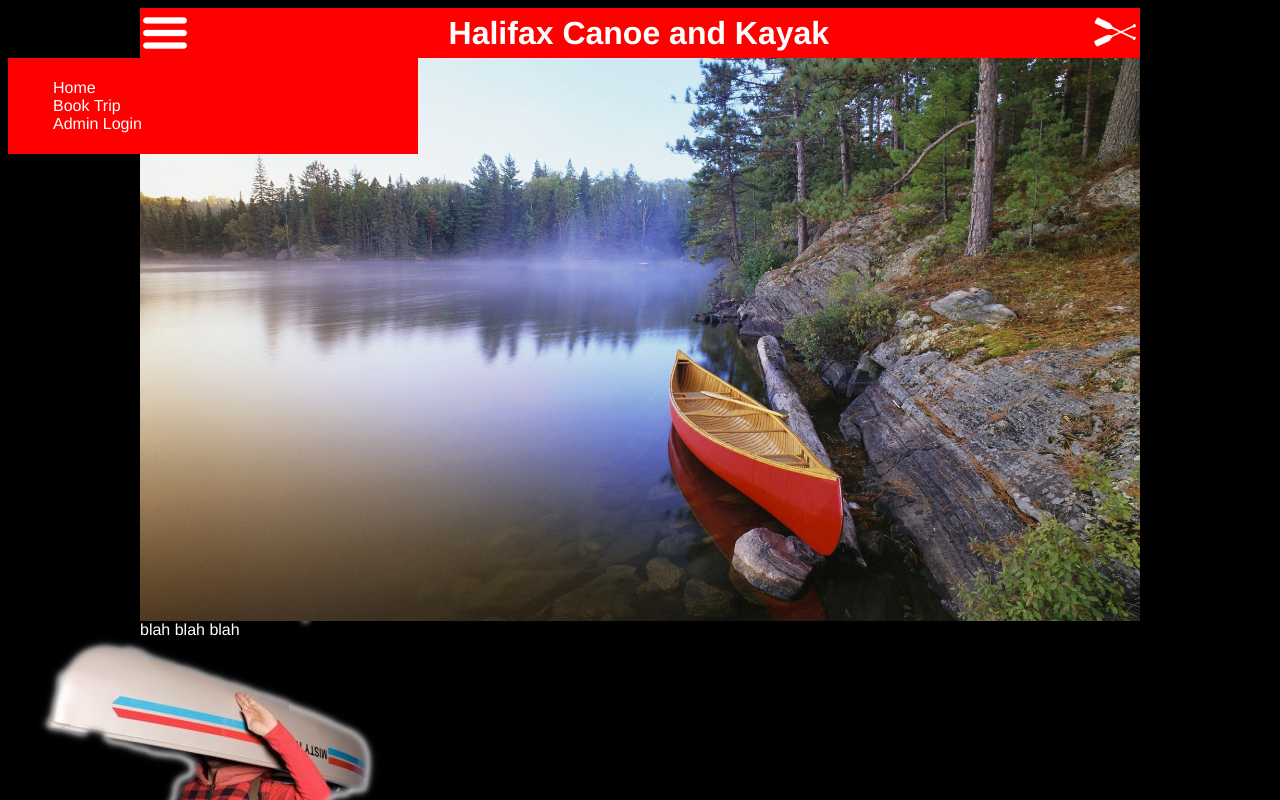
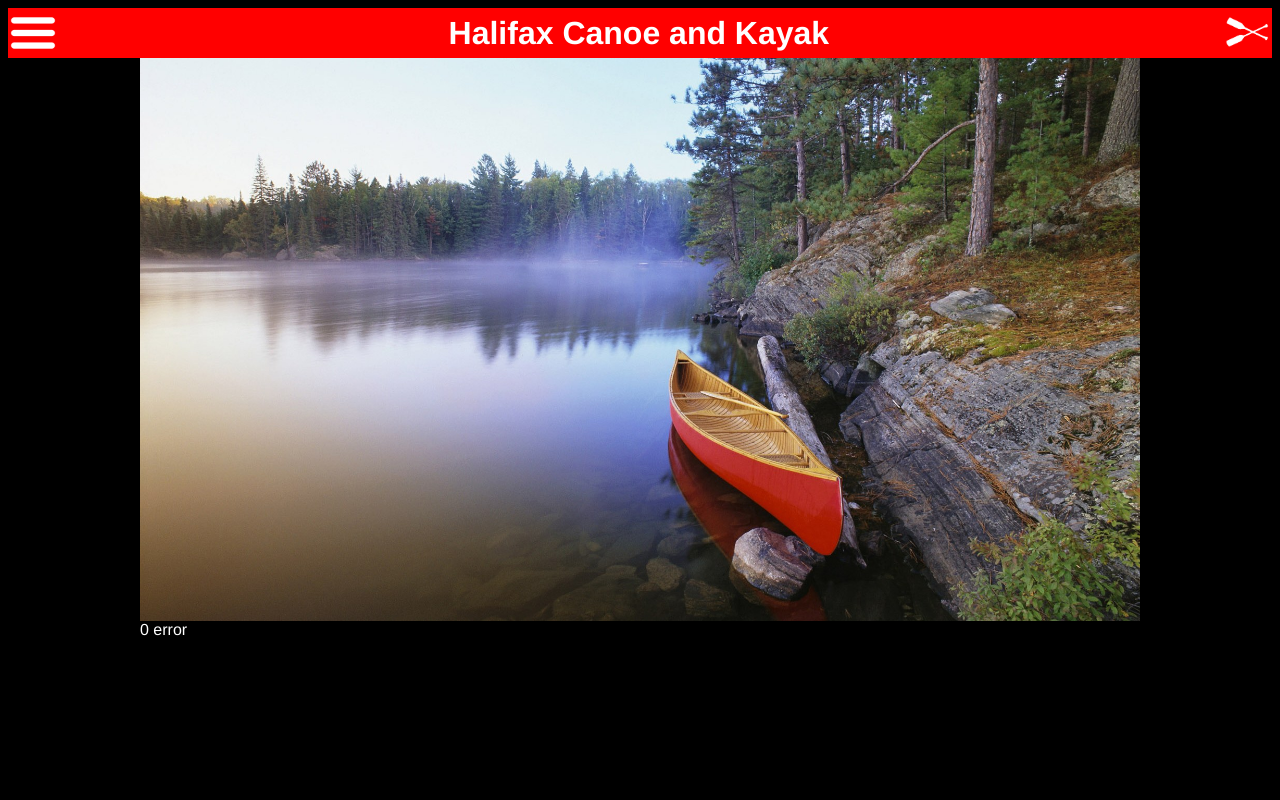
Before and after one commit to chmonster/skills-for-hire-atlantic, a PHP site: page / in a window 1280 px wide. Run offline with PHP 8.4, Linux system fonts and the light colour scheme; some libraries are stand-ins or nearby versions.

Commit message:
almost there

```diff
--- a/index.css
+++ b/index.css
@@ -2,7 +2,7 @@
 
 /* For mobile devices */
 @media only screen and (max-width: 400px) {
-  #canoe-img, header, article {
+  #canoe-img, article {
     width: 100%;
   }
   nav {
@@ -12,27 +12,28 @@
 
 /* For tablets */
 @media only screen and (min-width: 400px) {
-  #canoe-img, header, article {
+  #canoe-img, article {
     width: 100%;
   }
   nav {
-    width: 400px;
+    width: 200px;
+    height: 100%;
   }
 }
 
 /* For desktops */
 @media only screen and (min-width: 1000px) {
-  #canoe-img, header, article {
+  #canoe-img, article {
     width: 1000px;
   }
   nav {
-    width: 400px;
+    width: 200px;
+    height: 100%;
   }
 }
 
 body {
   background-color: black;
-  background-repeat: no-repeat;
   color: white;
   font-family: Helvetica, Verdana, sans-serif;
 }
@@ -46,6 +47,7 @@
   display: flex;
   align-items: center;
   justify-content:space-between;
+  width: 100%;
   height: 50px;
   background-color: red;
   margin: 0px auto;
@@ -54,6 +56,8 @@
 nav {
   position:absolute;
   background-color: red;
+  overflow:hidden;
+  white-space:nowrap;
   color: white;
   padding: 5px;
 }
@@ -76,3 +80,7 @@
   margin-left: auto;
   margin-right: auto;
 }
+
+.loren p {
+  padding: 3px;
+}
--- a/index.html
+++ b/index.html
@@ -1,5 +1,6 @@
 <!DOCTYPE html />
 <html lang="en" />
+
 <head>
   <meta charset="UTF-8" />
   <meta http-equiv="X-UA-Compatible" content="IE=edge" />
@@ -10,11 +11,18 @@
   <script src="https://ajax.googleapis.com/ajax/libs/jquery/3.6.0/jquery.min.js"></script>
   <script src="./index.js"></script>
 </head>
+
 <body>
-
   <header>
     <div id="hamburger">
       <img src="./img/hamburger.png" height="100%">
+      <nav>
+        <ul>
+          <li><a href="#"><h2>Home</h2></a></li>
+          <li><a href="#"><h2>Book Trip</h2></a></li>
+          <li><a href="#"><h2>Admin Login</h2></a></li>
+        </ul>
+      </nav>
     </div>
     <div id="headertitle">
       <h1>Halifax Canoe and Kayak</h1>
@@ -24,23 +32,18 @@
     </div>
   </header>
 
-  <nav>
-    <ul>
-      <li><a href="#">Home</a></li>
-      <li><a href="#">Book Trip</a></li>
-      <li><a href="#">Admin Login</a></li>
-    </ul>
-  </nav>
-
   <div id="canoe">
     <img id="canoe-img" src="/img/canoe.jpg" alt="a nature scene near Halifax">
-    <div id="mrcanoehead">
+    <!-- <div id="mrcanoehead">
       <img src="./img/mr-canoehead.png">
-    </div>
+    </div> -->
   </div>
 
   <article>
-    blah blah blah
+    <h2>Halifax</h2>
+    <div class="loren" id="loren1"></div>
+    <h2>Sydney</h2>
+    <div class="loren" id="loren2"></div>
   </article>
 
 
--- a/index.js
+++ b/index.js
@@ -1,29 +1,45 @@
 $(document).ready(function () {
 
-  $('#canoe').load(function() {
-    const mrcWidth=Math.floor(50+50*Math.random()).toString()+"px";
-    const imgWidth=$(this).width();
-    const imgHeight=$(this).height();
+  // $('#canoe').load(function() {
+  //   const mrcWidth=Math.floor(50+50*Math.random()).toString()+"px";
+  //   const imgWidth=$(this).width();
+  //   const imgHeight=$(this).height();
 
-    $('#mrcanoehead>img').attr({
-      "width": mrcWidth,
-      "height": "auto"
+  //   $('#mrcanoehead>img').attr({
+  //     "width": mrcWidth,
+  //     "height": "auto"
+  //   });
+  //   $('#mrcanoehead>img').css({
+  //     "left": Math.floor(imgWidth*Math.random()).toString()+"px",
+  //     "top": Math.floor(imgHeight*Math.random()).toString()+"px"
+  //   });
+  // });
+
+
+  const loren = function(label) {
+    $.ajax({
+      type: 'GET',
+      url: 'http://metaphorpsum.com/paragraphs/3?p=true',
+      crossDomain: true,
+      dataType: 'html',
+      success: function(result) {
+        $(label).html(result);
+      },
+      error: function(error) {
+        $('article').html(error.status + ' ' + error.statusText);
+      }
     });
-    $('#mrcanoehead>img').css({
-      "left": Math.floor(imgWidth*Math.random()).toString()+"px",
-      "top": Math.floor(imgHeight*Math.random()).toString()+"px"
-    });
-  });
+  };
+
+  loren('#loren1');
+  loren('#loren2');
 
   $('nav').hide();
   $('#hamburger').click(function() {
-     $('nav').toggle('fast', 'swing');
+    //  $('nav').toggle({ direction: "left" },'fast', 'swing');
+    $('nav').animate({width: 'toggle'}, 'fast', 'swing');
   });
 
+
+
 });
-
-// if ( $('nav').css('visibility') == 'hidden' ){
-//   $('nav').css('visibility','visible');
-// } else {
-//   $('nav').css('visibility','hidden');
-// }
```
